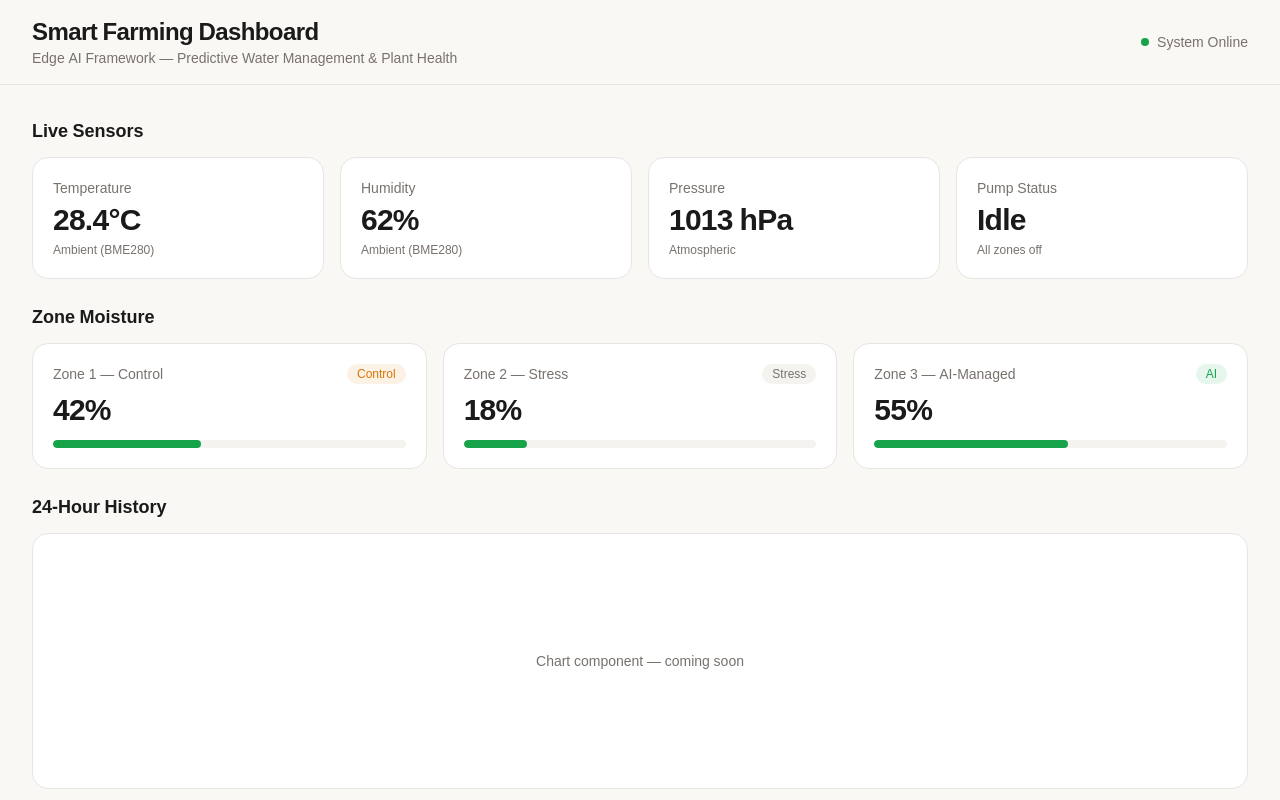
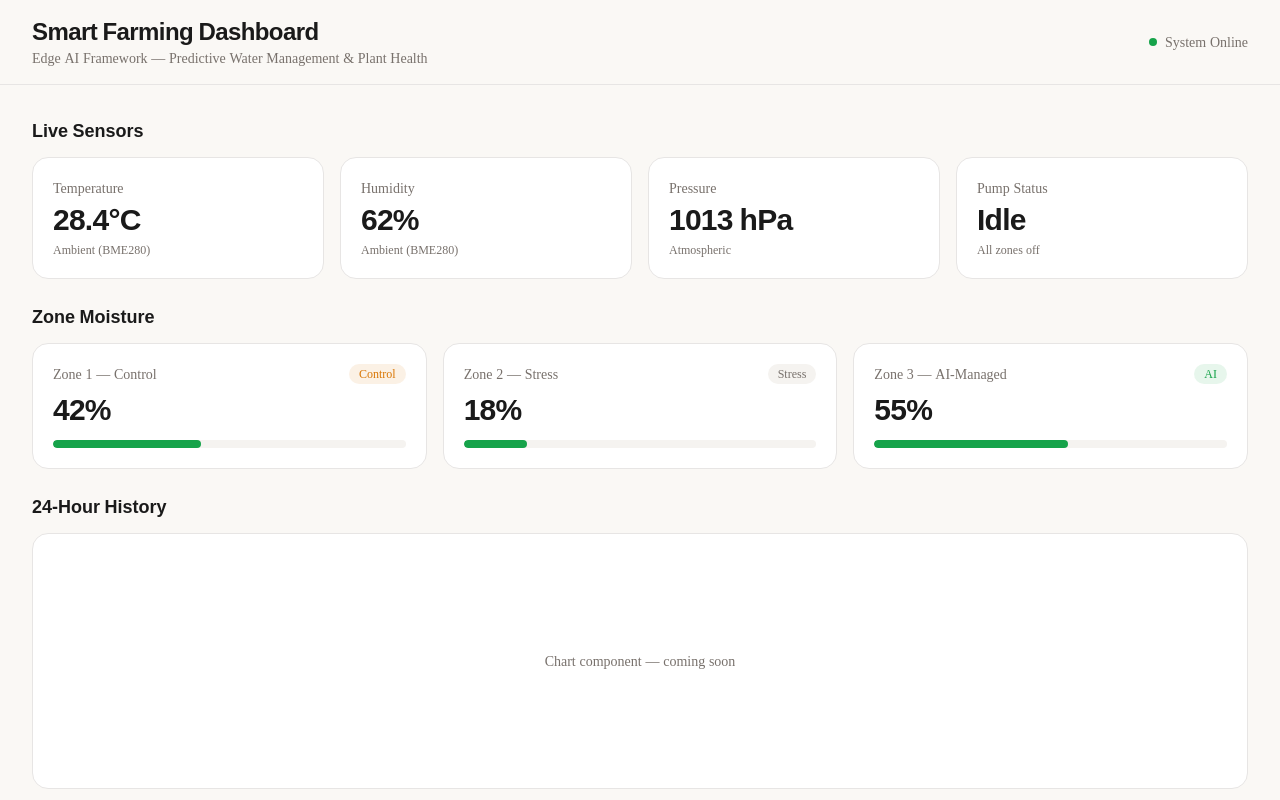
Before and after one commit to victorohiswebdev/edge-ai-app, a Next.js app: page / in a window 1280 px wide. Shown: the top 800 px of the page. Built offline with nearby package versions, Linux system fonts and the light colour scheme.

Commit message:
fix: font loading — add missing style={poppins.style} to body element
mx4 layout pattern requires style={poppins.style} for SSR font
hydration. Without it, next/font/local can fail to apply the
generated font-family during initial load, causing fallback to
system fonts.

```diff
--- a/src/app/layout.tsx
+++ b/src/app/layout.tsx
@@ -16,9 +16,12 @@ export default function RootLayout({
   return (
     <html
       lang="en"
-      className={`${spaceGrotesk.variable} ${poppins.variable} h-full antialiased`}
+      className={`${spaceGrotesk.variable} h-full antialiased`}
     >
-      <body className={`${poppins.className} min-h-full flex flex-col`}>
+      <body
+        className={`${poppins.className} ${poppins.variable} min-h-full flex flex-col`}
+        style={poppins.style}
+      >
         {children}
       </body>
     </html>
```
